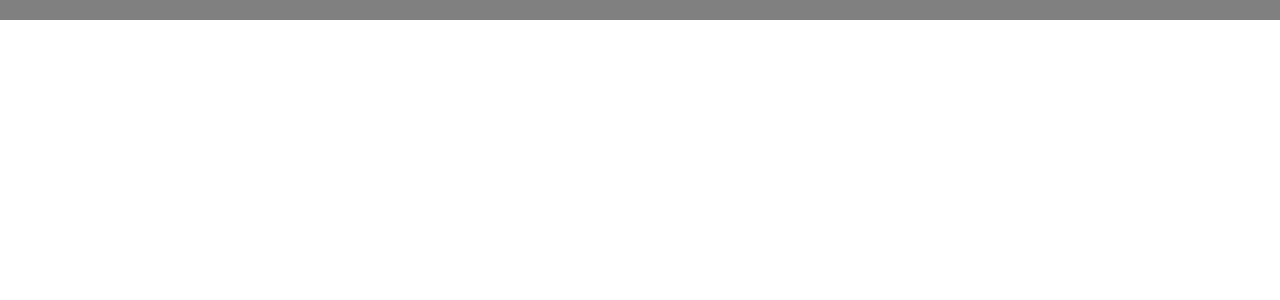
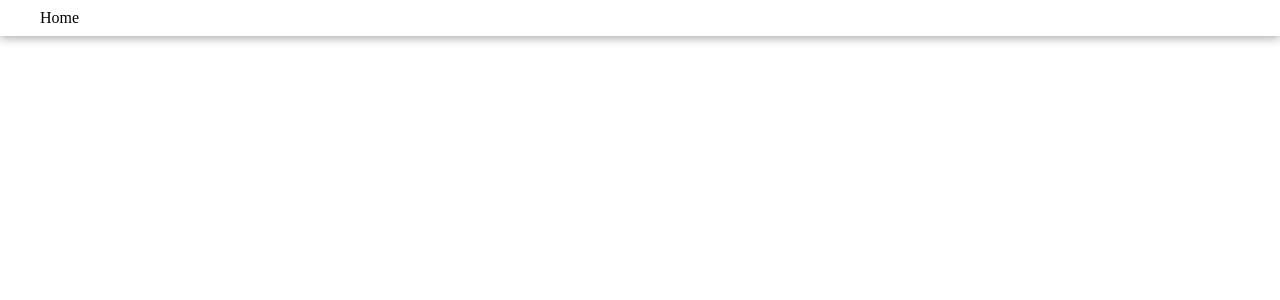
Before and after one commit to dpopielski/projekt-frameworki-front-endowe, a React (Create React App) app: page / in a window 1280 px wide. Shown: the top 300 px of the page. Built offline with nearby package versions, Linux system fonts and the light colour scheme.

Commit message:
code update 0.1

```diff
--- a/src/components/TopBar/TopBar.tsx
+++ b/src/components/TopBar/TopBar.tsx
@@ -7,16 +7,22 @@
 
 const Wrapper2 = styled(Wrapper)`
   padding: 10px;
+  background-color: ${Colors.white};
+  box-shadow: 0px 1px 10px #999;
 `;
 
 const InnerWrapper = styled.div`
   width: 1200px;
 `;
 
+const HomeContainer = styled.div``;
+
 export const TopBar: FC = () => {
   return (
     <Wrapper2>
-      <InnerWrapper></InnerWrapper>
+      <InnerWrapper>
+        <HomeContainer>Home</HomeContainer>
+      </InnerWrapper>
     </Wrapper2>
   );
 };
```
